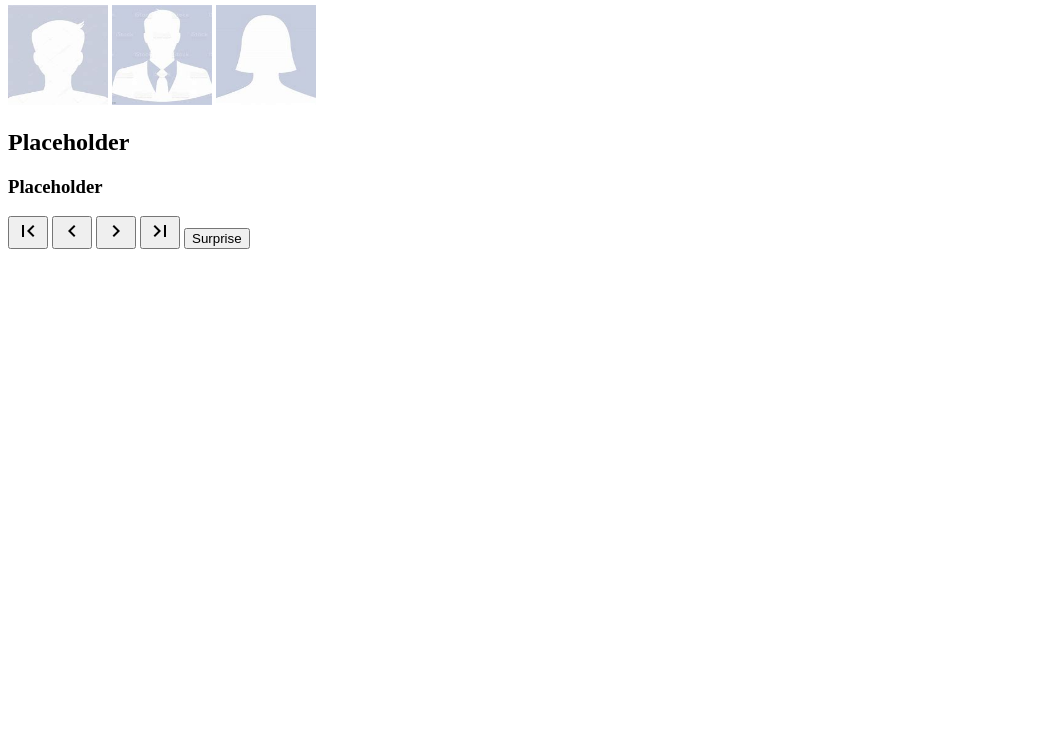
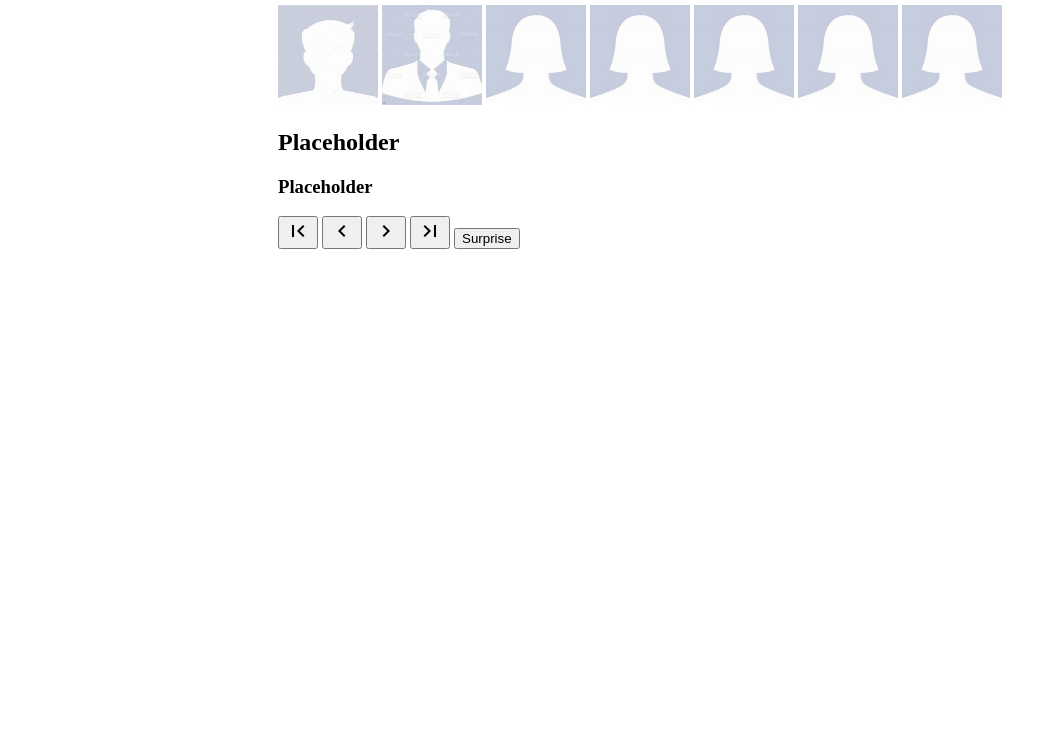
Before and after one commit to omerOP1321/Filter-items, a plain HTML site: page index.html in a window 1280 px wide. Shown: the part 62-800 px from the top of the page, without its empty margins (0-1057 px from the left). Drawn offline with Linux system fonts and the light colour scheme.

Commit message:
First change

```diff
--- a/index.html
+++ b/index.html
@@ -7,7 +7,7 @@
     <meta name="vi ewport" content="width=device-width, initial-scale=1.0" />
     <title>My store</title>
     <style type="text/css"></style>
-    <link rel="stylesheet" type="text/css" href="/index.css" />
+    <link rel="stylesheet" type="text/css" href="/style.css" />
     <link href="https://fonts.googleapis.com/icon?family=Material+Icons" rel="stylesheet" />
 </head>
 
@@ -19,6 +19,10 @@
         <section id="photo-block">
             <img src="/images/profileMan.jpg" width="100" height="100" />
             <img src="/images/profileMan2jpg.jpg" width="100" height="100" />
+            <img src="/images/profileWoman.jpg" width="100" height="100" />
+            <img src="/images/profileWoman.jpg" width="100" height="100" />
+            <img src="/images/profileWoman.jpg" width="100" height="100" />
+            <img src="/images/profileWoman.jpg" width="100" height="100" />
             <img src="/images/profileWoman.jpg" width="100" height="100" />
         </section>
         <section id="review">
--- /dev/null
+++ b/style.css
@@ -0,0 +1,15 @@
+html {
+    display: flex;
+}
+
+body {
+    margin: 0 auto;
+    width: max-content;
+    float: inline-start;
+    padding-inline-start: 10px;
+    padding-inline-end: 10px;
+}
+
+@headers {
+    font font-family: Arial, "Helvetica Neue", Helvetica, sans-serif;
+}
```
Also changed, not shown: index.css (deleted).
